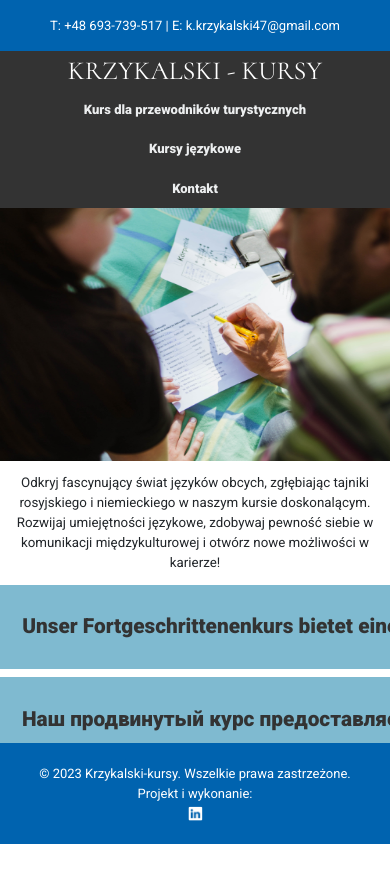
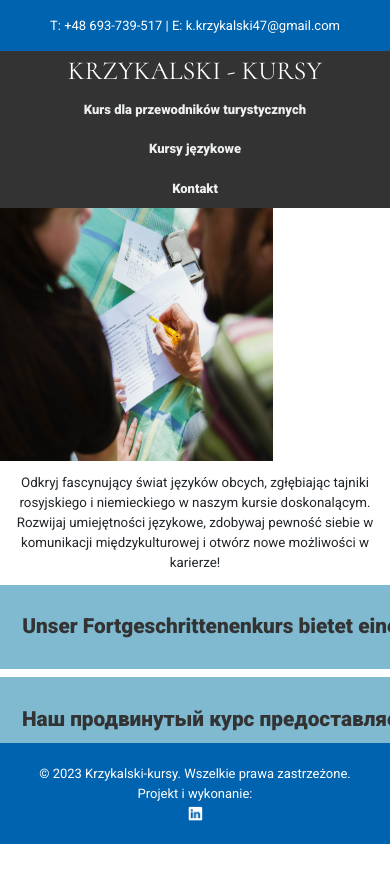
Before and after one commit to olga-kacala/turystyka-kursy, a React (Create React App) app in the folder kursy/: page /Language in a window 390 px wide. Shown: the top 882 px of the page. Built offline with nearby package versions, Linux system fonts and the light colour scheme; the HTML template or start-up script is replaced by a standard one.

Commit message:
mobile styles

```diff
--- a/kursy/src/components/Language/Language.module.css
+++ b/kursy/src/components/Language/Language.module.css
@@ -16,6 +16,7 @@ body {
 .image {
   height: 45vh;
   width: auto;
+  max-width: 70vw;
 }
 
 .offerText {
```
